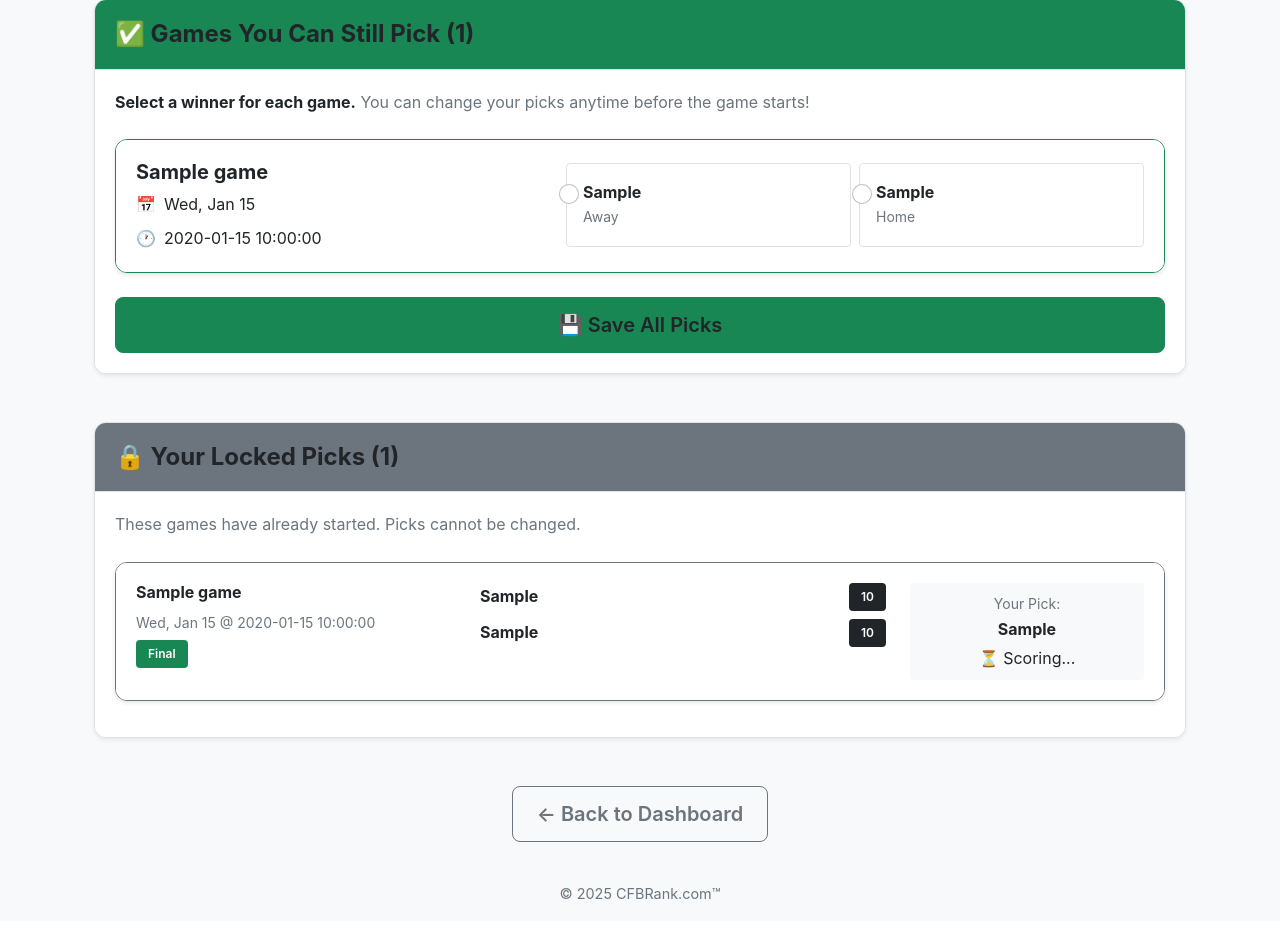
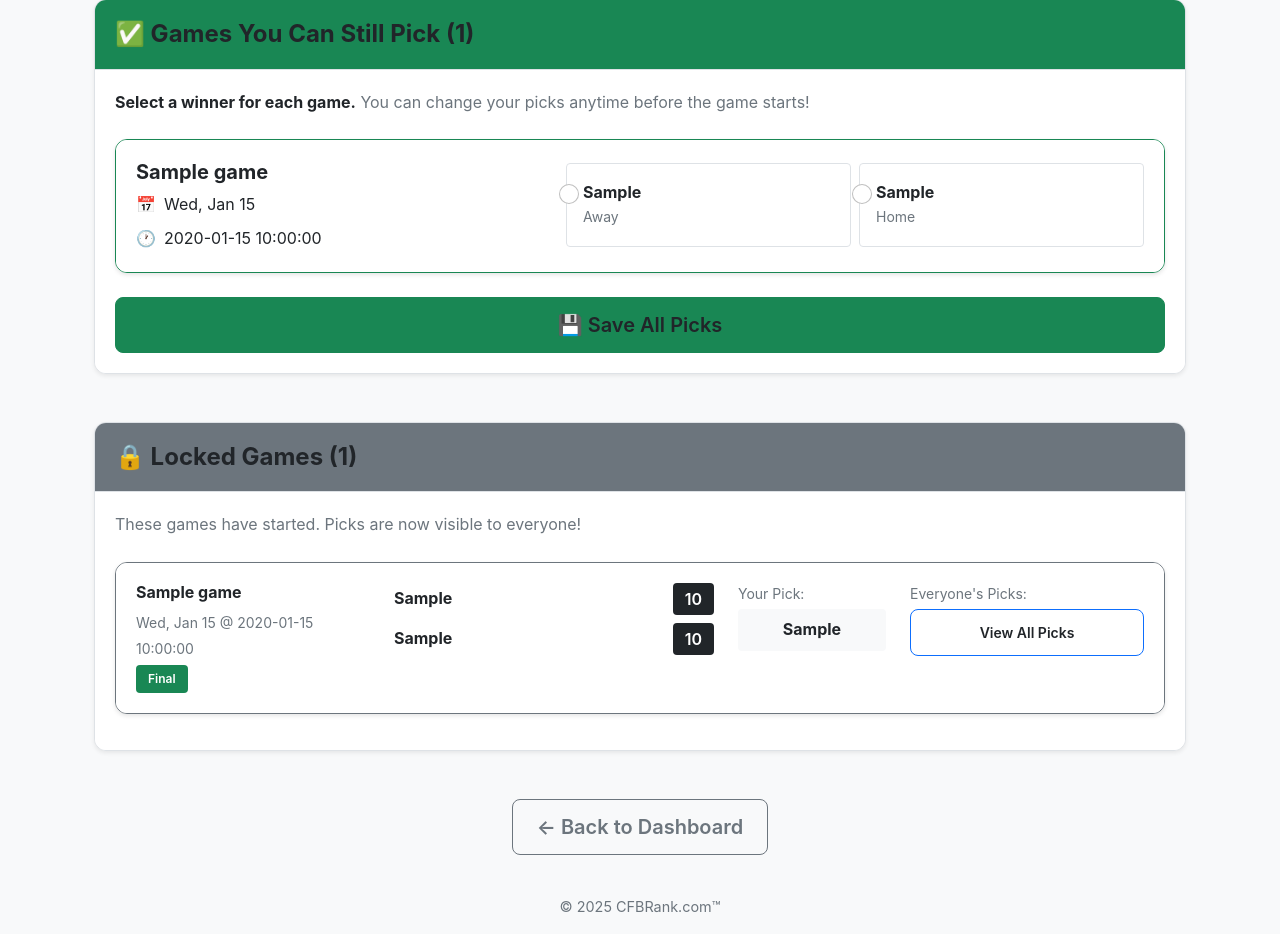
Before and after one commit to 0wlbear/cfb-rankings, a Python web app: template templates/bowl_pickem/picks.html in a window 1280 px wide. Shown: the part 189-1123 px from the top of the page. Before the commit the page ends 1089 px from the top, so only its background shows below. Run offline with Jinja, Linux system fonts and the light colour scheme; the template is opened without the code that fills it: most values are stand-ins (such as "Sample title", 1, 10 or a date in 2020).

Commit message:
Updated Picks page

```diff
--- a/templates/bowl_pickem/picks.html
+++ b/templates/bowl_pickem/picks.html
@@ -126,11 +126,11 @@
         <div class="col-12">
             <div class="card shadow-sm">
                 <div class="card-header bg-secondary text-white">
-                    <h4 class="mb-0">🔒 Your Locked Picks ({{ locked_games|length }})</h4>
+                    <h4 class="mb-0">🔒 Locked Games ({{ locked_games|length }})</h4>
                 </div>
                 <div class="card-body">
                     <p class="text-muted mb-4">
-                        These games have already started. Picks cannot be changed.
+                        These games have started. Picks are now visible to everyone!
                     </p>
 
                     {% for game_data in locked_games %}
@@ -138,7 +138,7 @@
                         <div class="card-body">
                             <div class="row">
                                 <!-- Game Info -->
-                                <div class="col-lg-4 mb-3 mb-lg-0">
+                                <div class="col-lg-3 mb-3 mb-lg-0">
                                     {% if game_data.game.bowl_game_name %}
                                     <h6 class="text-primary mb-2">{{ game_data.game.bowl_game_name }}</h6>
                                     {% endif %}
@@ -156,25 +156,26 @@
                                 </div>
 
                                 <!-- Matchup & Score -->
-                                <div class="col-lg-5 mb-3 mb-lg-0">
+                                <div class="col-lg-4 mb-3 mb-lg-0">
                                     <div class="d-flex justify-content-between align-items-center mb-2">
                                         <strong>{{ game_data.game.away_team }}</strong>
                                         {% if game_data.game.completed %}
-                                        <span class="badge bg-dark">{{ game_data.game.final_away_score }}</span>
+                                        <span class="badge bg-dark fs-6">{{ game_data.game.final_away_score }}</span>
                                         {% endif %}
                                     </div>
                                     <div class="d-flex justify-content-between align-items-center">
                                         <strong>{{ game_data.game.home_team }}</strong>
                                         {% if game_data.game.completed %}
-                                        <span class="badge bg-dark">{{ game_data.game.final_home_score }}</span>
+                                        <span class="badge bg-dark fs-6">{{ game_data.game.final_home_score }}</span>
                                         {% endif %}
                                     </div>
                                 </div>
 
-                                <!-- Your Pick & Result -->
-                                <div class="col-lg-3">
+                                <!-- Your Pick -->
+                                <div class="col-lg-2 mb-3 mb-lg-0">
+                                    <small class="text-muted d-block mb-1">Your Pick:</small>
                                     {% if game_data.pick and game_data.pick.picked_team %}
-                                        <div class="text-center p-2 rounded
+                                        <div class="p-2 rounded text-center
                                             {% if game_data.pick.is_correct == True %}
                                                 bg-success text-white
                                             {% elif game_data.pick.is_correct == False %}
@@ -182,21 +183,74 @@
                                             {% else %}
                                                 bg-light
                                             {% endif %}">
-                                            <small>Your Pick:</small>
-                                            <div><strong>{{ game_data.pick.picked_team }}</strong></div>
+                                            <strong>{{ game_data.pick.picked_team }}</strong>
                                             {% if game_data.pick.is_correct == True %}
-                                                <div class="mt-1">✅ Correct!</div>
+                                                <div class="mt-1">✅</div>
                                             {% elif game_data.pick.is_correct == False %}
-                                                <div class="mt-1">❌ Incorrect</div>
-                                            {% elif game_data.game.completed %}
-                                                <div class="mt-1">⏳ Scoring...</div>
+                                                <div class="mt-1">❌</div>
                                             {% endif %}
                                         </div>
                                     {% else %}
-                                        <div class="text-center p-2 rounded bg-light">
-                                            <small class="text-muted">No pick made</small>
+                                        <div class="p-2 rounded bg-light text-center">
+                                            <small class="text-muted">No pick</small>
                                         </div>
                                     {% endif %}
+                                </div>
+
+                                <!-- Everyone's Picks -->
+                                <div class="col-lg-3">
+                                    <small class="text-muted d-block mb-1">Everyone's Picks:</small>
+                                    <button class="btn btn-sm btn-outline-primary w-100"
+                                            type="button"
+                                            data-bs-toggle="collapse"
+                                            data-bs-target="#picks-{{ game_data.game.id }}">
+                                        View All Picks
+                                    </button>
+                                </div>
+                            </div>
+
+                            <!-- Collapsible Picks Section -->
+                            <div class="collapse mt-3" id="picks-{{ game_data.game.id }}">
+                                <hr>
+                                <div class="row">
+                                    <div class="col-md-6">
+                                        <h6>{{ game_data.game.away_team }}
+                                            <span class="badge bg-secondary">
+                                                {{ game_data.game.picks|selectattr('picked_team', 'equalto', game_data.game.away_team)|list|length }}
+                                            </span>
+                                        </h6>
+                                        <ul class="list-unstyled">
+                                            {% for pick in game_data.game.picks %}
+                                                {% if pick.picked_team == game_data.game.away_team and pick.user %}
+                                                    <li class="mb-1">
+                                                        <span class="{% if pick.is_correct %}text-success fw-bold{% elif pick.is_correct == False %}text-danger{% endif %}">
+                                                            {{ pick.user.name }}
+                                                            {% if pick.is_correct %}✅{% elif pick.is_correct == False %}❌{% endif %}
+                                                        </span>
+                                                    </li>
+                                                {% endif %}
+                                            {% endfor %}
+                                        </ul>
+                                    </div>
+                                    <div class="col-md-6">
+                                        <h6>{{ game_data.game.home_team }}
+                                            <span class="badge bg-secondary">
+                                                {{ game_data.game.picks|selectattr('picked_team', 'equalto', game_data.game.home_team)|list|length }}
+                                            </span>
+                                        </h6>
+                                        <ul class="list-unstyled">
+                                            {% for pick in game_data.game.picks %}
+                                                {% if pick.picked_team == game_data.game.home_team and pick.user %}
+                                                    <li class="mb-1">
+                                                        <span class="{% if pick.is_correct %}text-success fw-bold{% elif pick.is_correct == False %}text-danger{% endif %}">
+                                                            {{ pick.user.name }}
+                                                            {% if pick.is_correct %}✅{% elif pick.is_correct == False %}❌{% endif %}
+                                                        </span>
+                                                    </li>
+                                                {% endif %}
+                                            {% endfor %}
+                                        </ul>
+                                    </div>
                                 </div>
                             </div>
                         </div>
```
